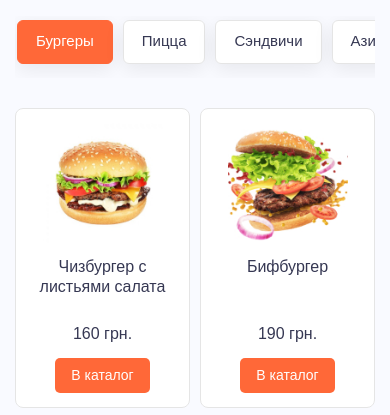
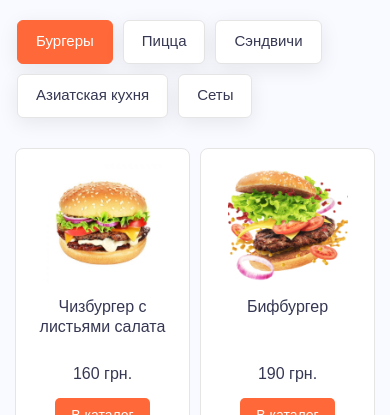
Before and after one commit to YessetHumanMan/rsschool-landing-page, a plain HTML site: page index.html in a window 390 px wide. Shown: the part 685-1100 px from the top of the page. Drawn offline with Linux system fonts and the light colour scheme.

Commit message:
fix: prevent category controls overflow on mobile

```diff
--- a/css/style.css
+++ b/css/style.css
@@ -1262,7 +1262,11 @@ p {
     margin-bottom: 28px;
   }
 
-  .category-list {
+  .category-list,
+  .catalog__categories {
+    flex-wrap: wrap;
+    overflow-x: visible;
+    padding-bottom: 0;
     gap: 10px;
   }
 
```
